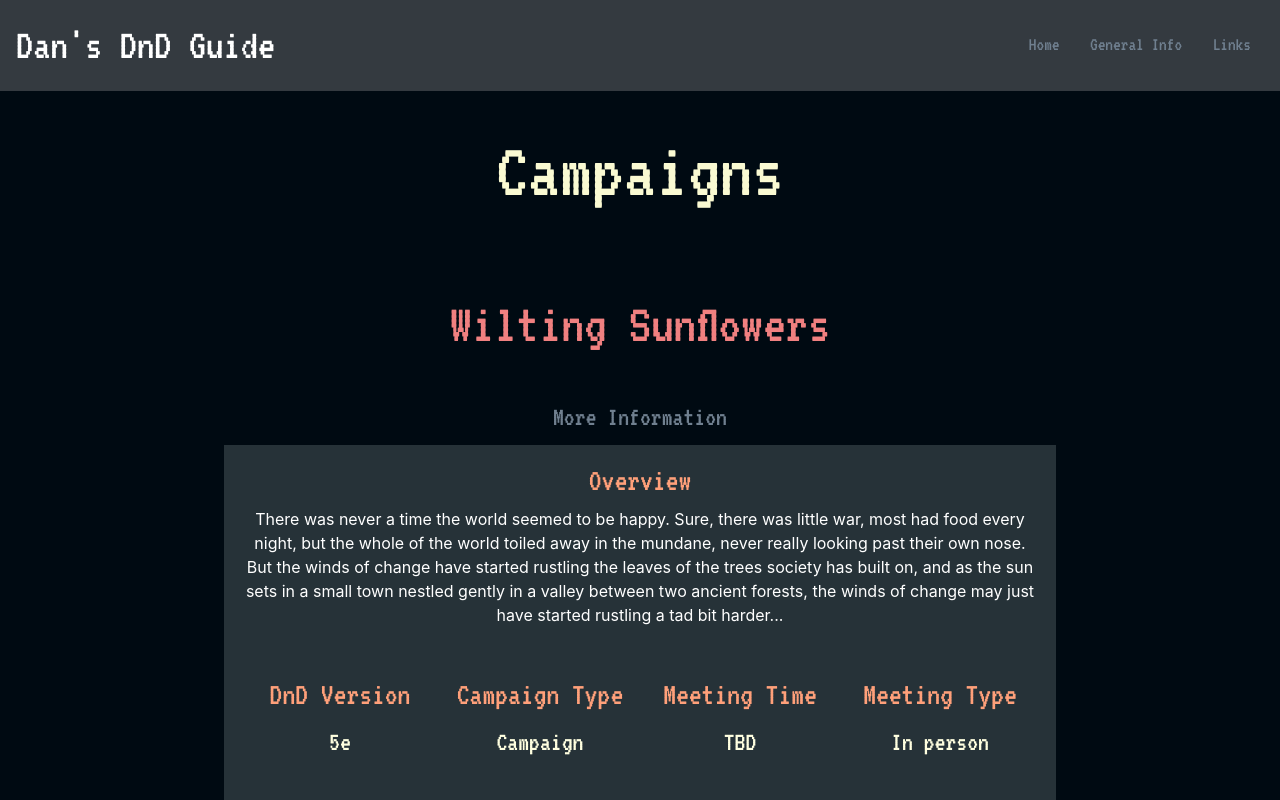
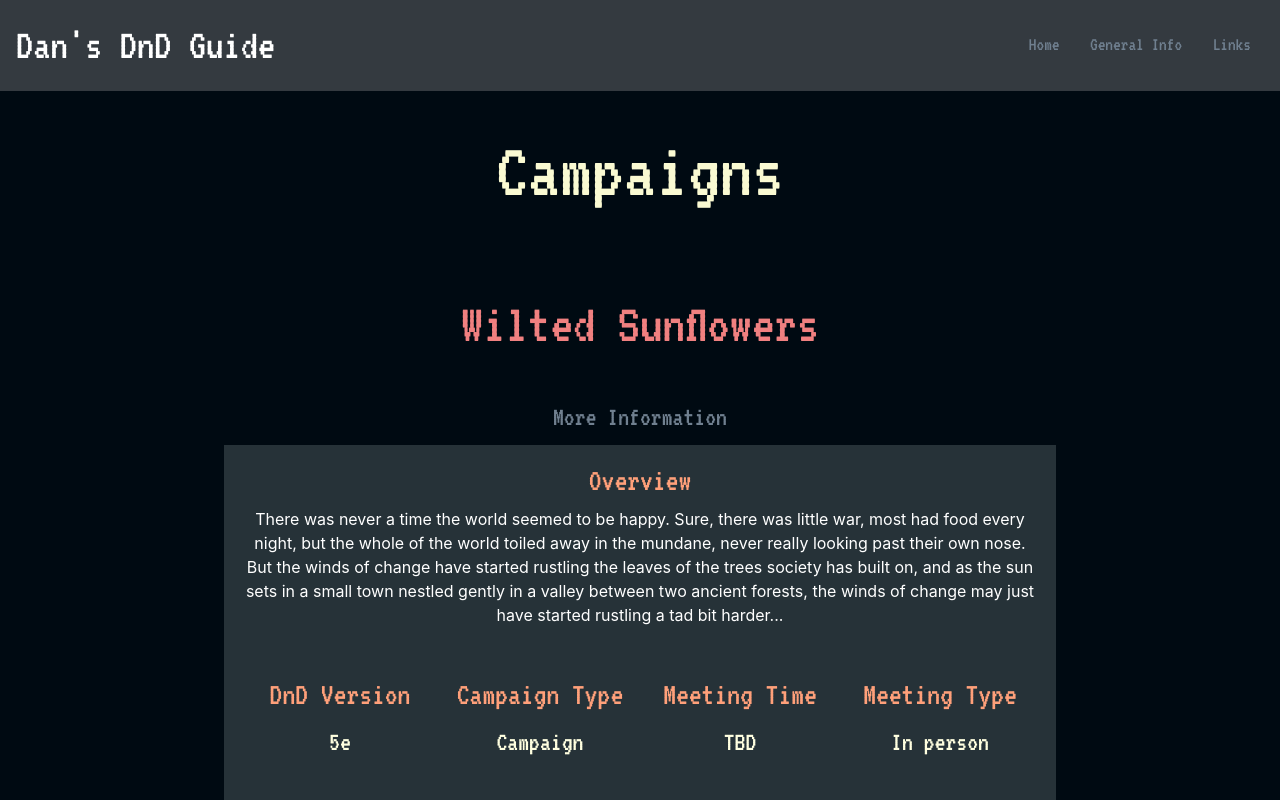
Before and after one commit to kiecphrase/oracle, a plain HTML site: page campaigns.html in a window 1280 px wide. Shown: the top 800 px of the page. Drawn offline with nearby package versions, Linux system fonts and the light colour scheme; a web font is replaced by a local one.

Commit message:
Update campaigns.html

```diff
--- a/campaigns.html
+++ b/campaigns.html
@@ -46,7 +46,7 @@
 
                 <div class = "spacer"></div>
 
-                <h3 class = "header-alt">Wilting Sunflowers</h3>
+                <h3 class = "header-alt">Wilted Sunflowers</h3>
                 <br>
                 <a href="wilted_sunflowers/hub.html" ><button class="btn btn-link link-text-alt">More Information</button></a>
                 <br>
```
